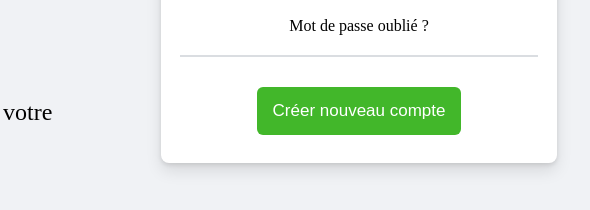
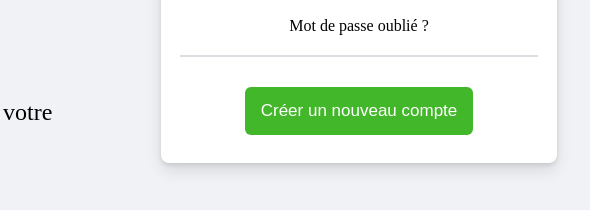
Before and after one commit to New-in-web/facebook-login, a plain HTML site: page index.html in a window 1280 px wide. Shown: the part 424-634 px from the top of the page, 591-1181 px from the left. Drawn offline with Linux system fonts and the light colour scheme.

Commit message:
simple change

```diff
--- a/index.html
+++ b/index.html
@@ -20,7 +20,7 @@
         <button class="login-btn">Se connecter</button>
         <a>Mot de passe oublié ?</a>
         <div class="line"></div>
-        <button class="register-btn">Créer nouveau compte</button>
+        <button class="register-btn">Créer un nouveau compte</button>
      </div>
 
      <script src="./script.js"></script>
```
